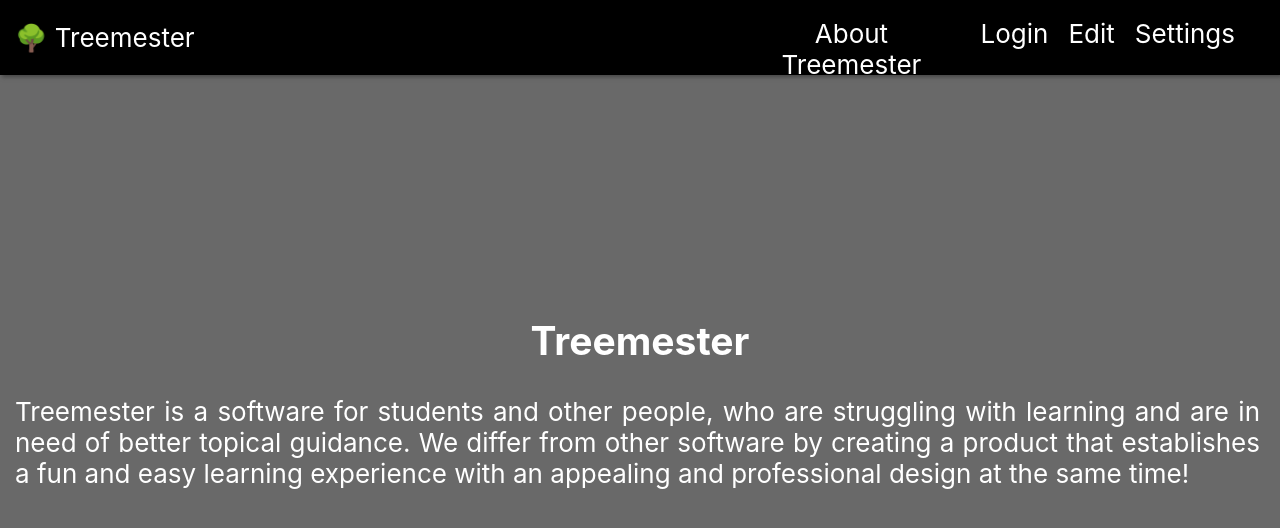
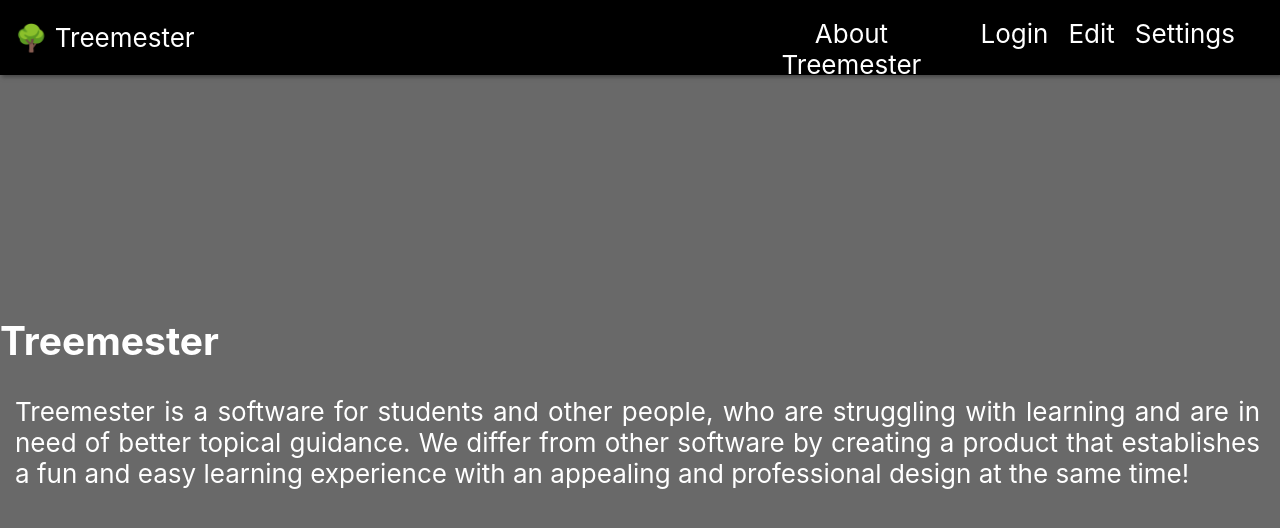
Before and after one commit to dhbw-ka-pm/tinf22b6-treemester, a React (Create React App) app: page /tinf22b6-treemester/about in a window 1280 px wide. Shown: the top 528 px of the page. Built offline with nearby package versions, Linux system fonts and the light colour scheme; the HTML template or start-up script is replaced by a standard one.

Commit message:
App Syntax fixed

```diff
--- a/src/App.js
+++ b/src/App.js
@@ -64,9 +64,9 @@ const circleTestData = {
 }
 
 
-export default function App() {
+function App() {
     return (
-        <div className="App">
+        <React.Fragment className="App">
         <header className="App-header">
         <BrowserRouter>
             <Routes>
@@ -81,6 +81,8 @@ export default function App() {
             </Routes>
         </BrowserRouter>
         </header>
-        </div>
+        </React.Fragment>
     );
 }
+
+export default App;
```
